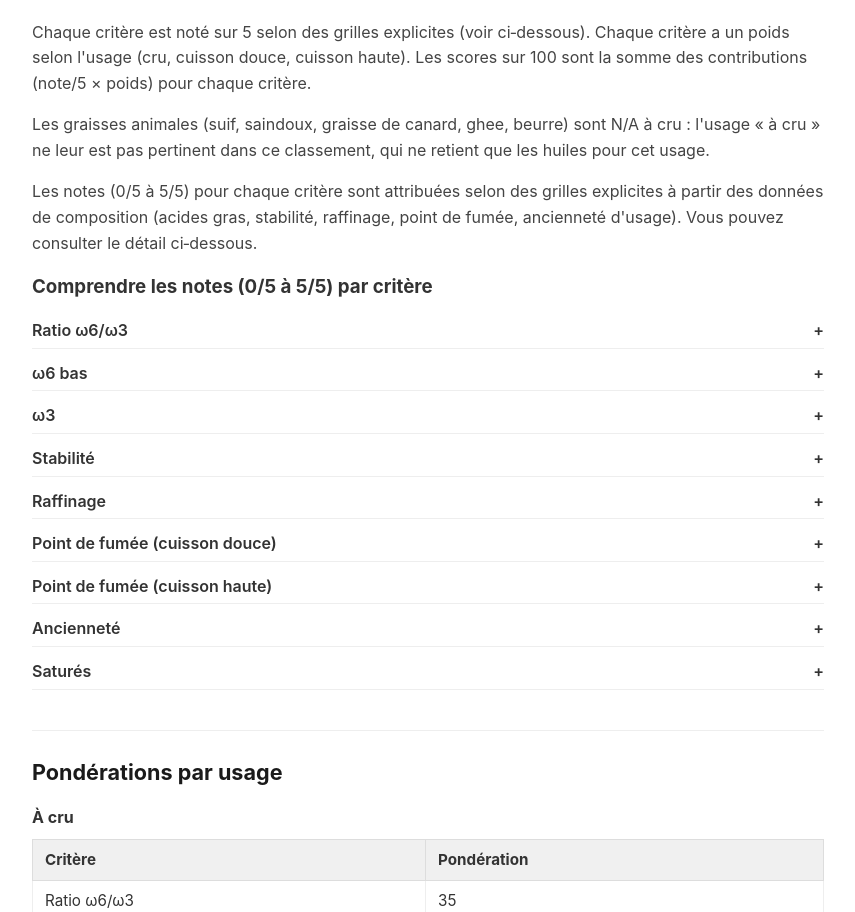
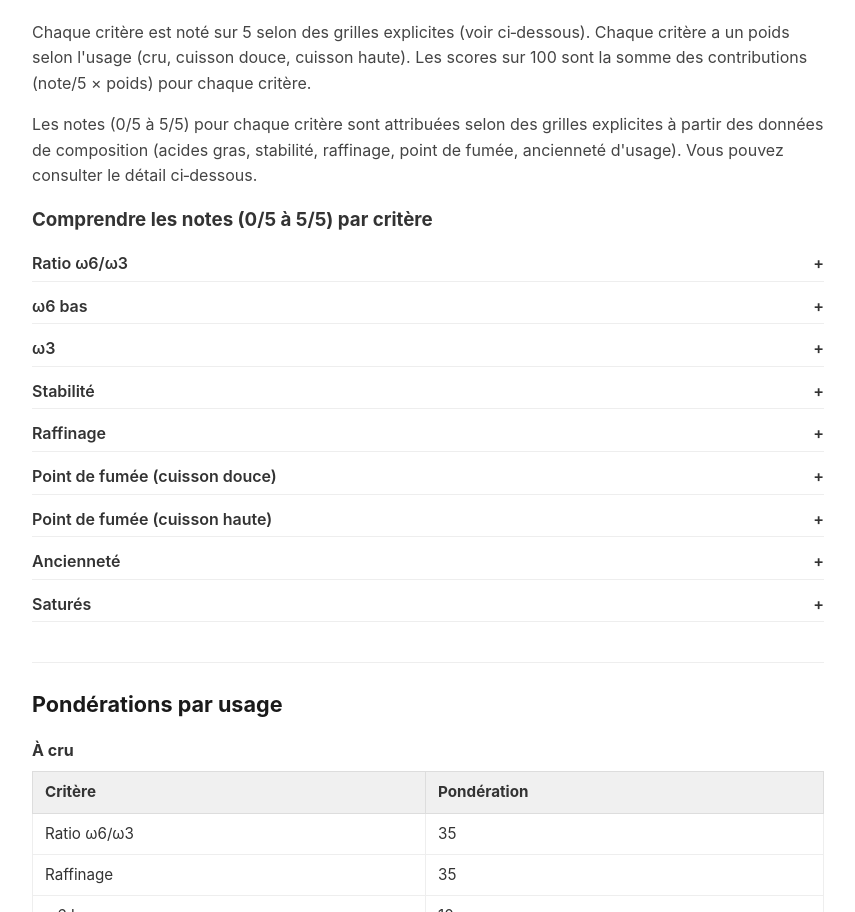
Before and after one commit to vinch/mangeurperdu, a SvelteKit app: page /fat in a window 1280 px wide. Shown: the part 1728-2640 px from the top of the page, without its empty margins (212-1067 px from the left). Built offline with nearby package versions, Linux system fonts and the light colour scheme.

Commit message:
Remove useless paragraph

```diff
--- a/src/routes/fat/+page.svelte
+++ b/src/routes/fat/+page.svelte
@@ -252,11 +252,6 @@
           ci‑dessous). Chaque critère a un poids selon l'usage (cru, cuisson
           douce, cuisson haute). Les scores sur 100 sont la somme des
           contributions (note/5 × poids) pour chaque critère.
-        </p>
-        <p>
-          Les graisses animales (suif, saindoux, graisse de canard, ghee,
-          beurre) sont N/A à cru : l'usage « à cru » ne leur est pas pertinent
-          dans ce classement, qui ne retient que les huiles pour cet usage.
         </p>
         <p>
           Les notes (0/5 à 5/5) pour chaque critère sont attribuées selon des
```
